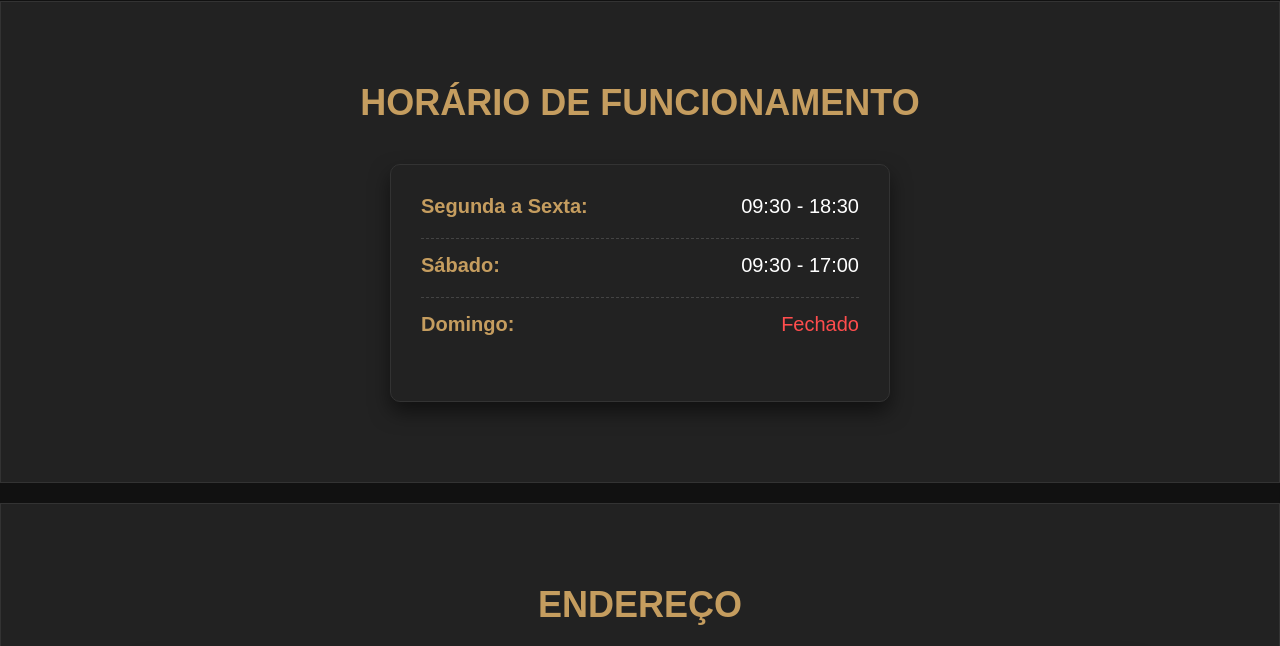
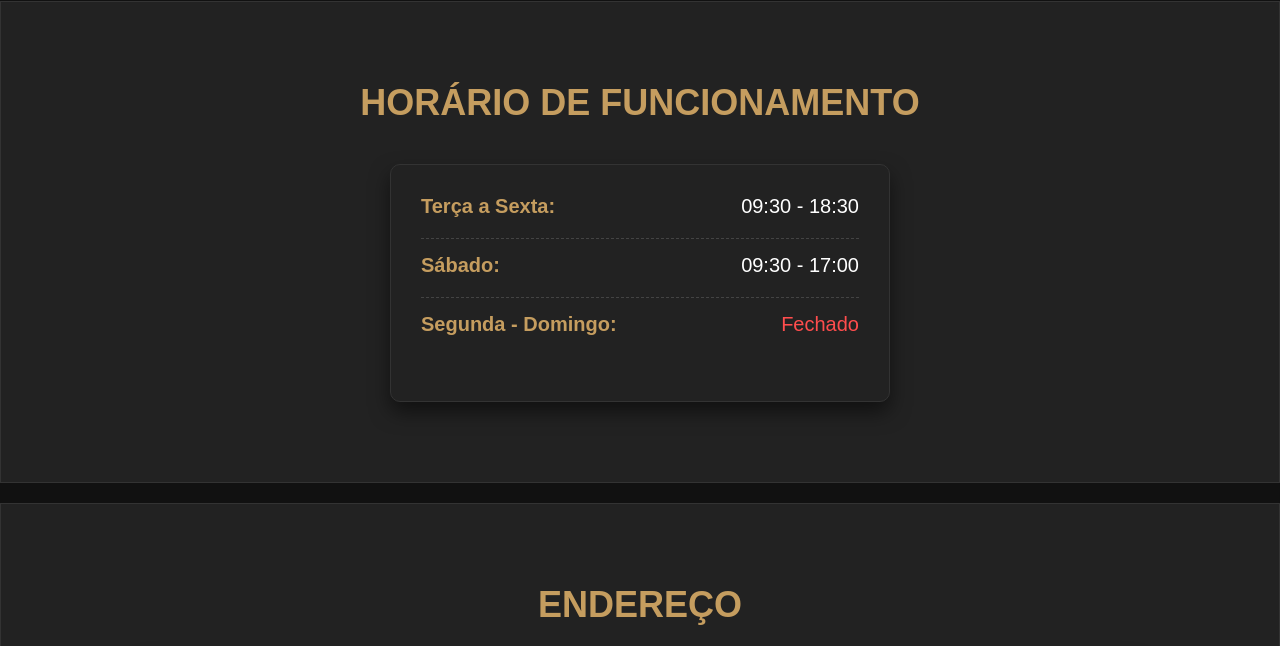
Before and after one commit to Vinicodeze/Barbearia, a plain HTML site: page index.html in a window 1280 px wide. Shown: the part 3560-4206 px from the top of the page. Drawn offline with Linux system fonts and the light colour scheme.

Commit message:
Atualização barbearia

```diff
--- a/index.html
+++ b/index.html
@@ -257,13 +257,13 @@
         <section class="horario">
             <h2>Horário de funcionamento</h2>
             <dl>
-                <dt>Segunda a Sexta:</dt>
+                <dt>Terça a Sexta:</dt>
                 <dd>09:30 - 18:30</dd>
 
                 <dt>Sábado:</dt>
                 <dd>09:30 - 17:00</dd>
 
-                <dt>Domingo:</dt>
+                <dt>Segunda - Domingo:</dt>
                 <dd>Fechado</dd>
             </dl>
 
```
